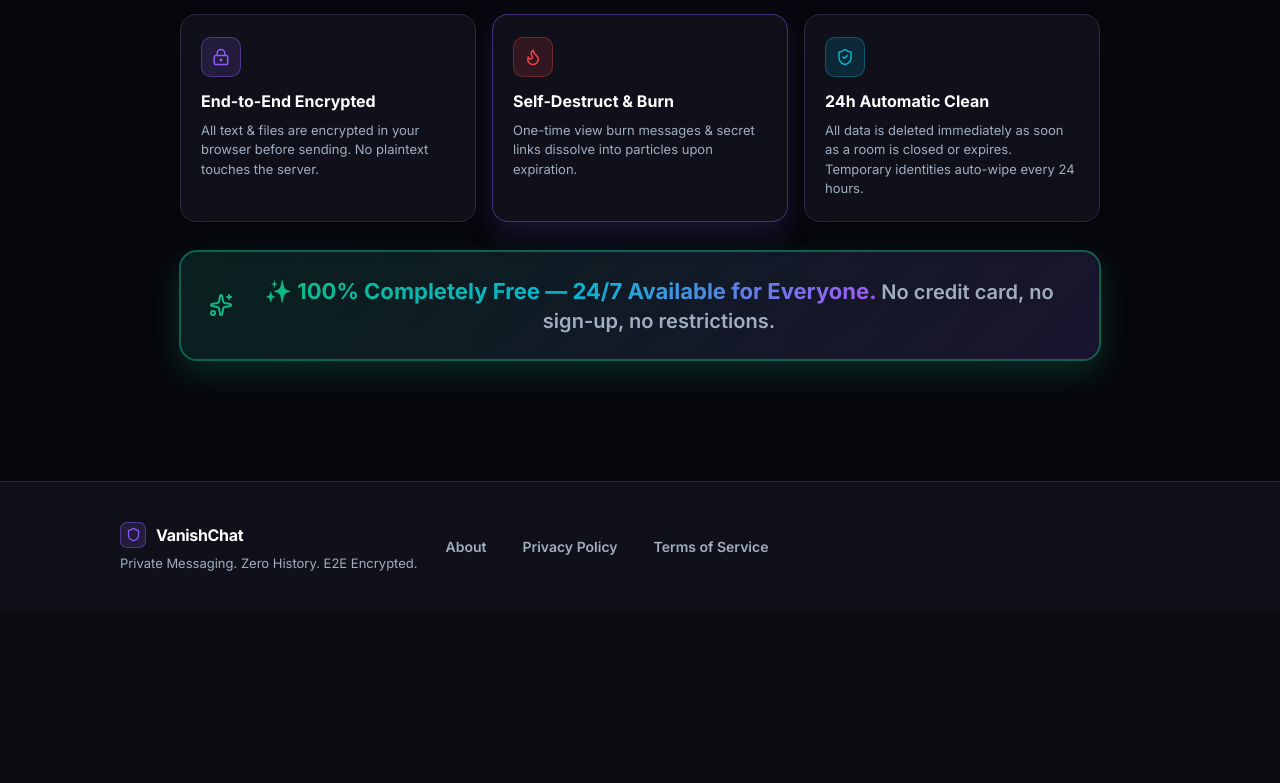
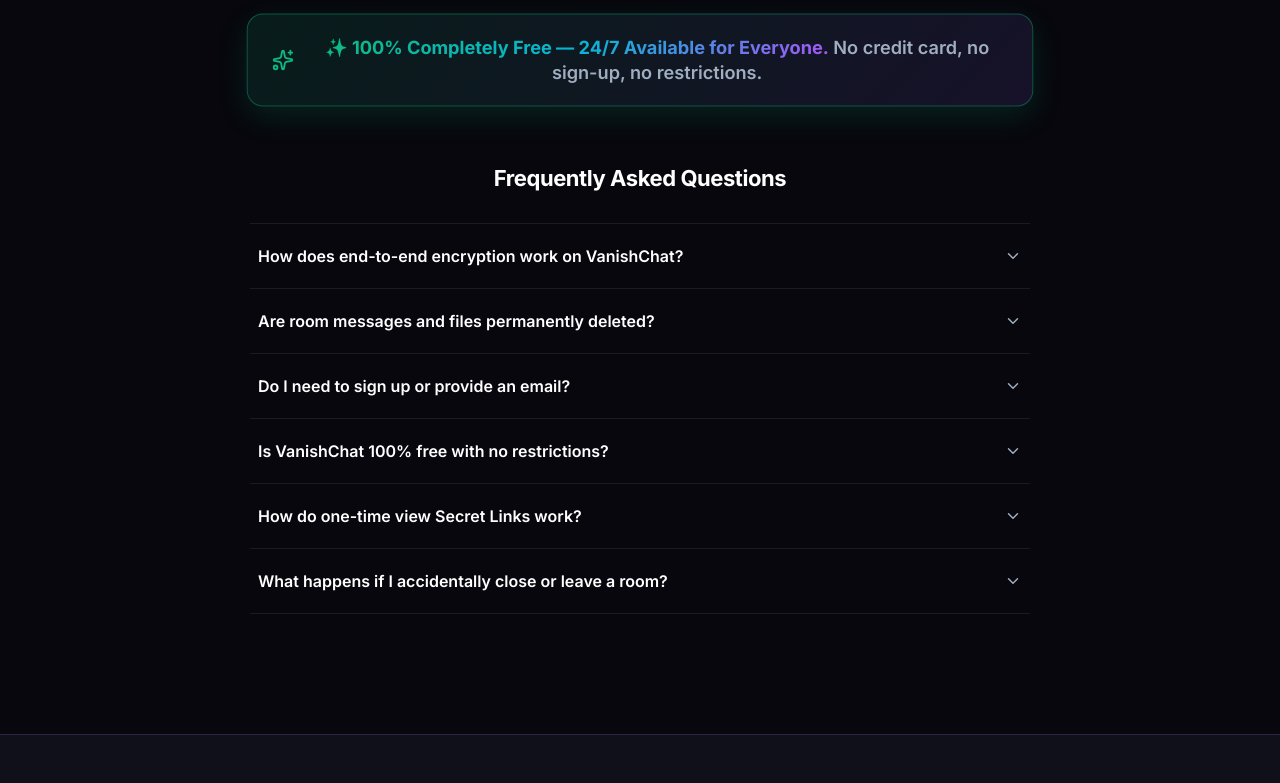
Before and after one commit to Nithin1614/Disappear-Chat, a React (Vite) app: page / in a window 1280 px wide. Shown: the part 780-1563 px from the top of the page. Before the commit the page ends 1392 px from the top, so only its background shows below. Built offline with nearby package versions, Linux system fonts and the light colour scheme; no server answers.

Commit message:
feat: replace generic cards with sleek Accordion FAQ & multi-column footer matching reference design

```diff
--- a/src/pages/LandingPage.jsx
+++ b/src/pages/LandingPage.jsx
@@ -1,5 +1,5 @@
 import { useState } from 'react';
-import { ShieldCheck, Flame, LockKeyhole, ArrowRight, Sparkles, Shield, FileText, Info, X } from 'lucide-react';
+import { ShieldCheck, Flame, LockKeyhole, ArrowRight, Sparkles, Shield, FileText, Info, X, ChevronDown } from 'lucide-react';
 import { useUser } from '../context/UserContext';
 import UserSetup from '../components/auth/UserSetup';
 import Header from '../components/ui/Header';
@@ -7,10 +7,38 @@
 export default function LandingPage() {
   const { isAuthenticated, userId, displayName } = useUser();
   const [activeModal, setActiveModal] = useState(null); // 'terms' | 'privacy' | 'about' | null
+  const [openFaq, setOpenFaq] = useState(null);
 
   const handleGoToDashboard = () => {
     window.location.href = '/dashboard';
   };
+
+  const faqs = [
+    {
+      q: "How does end-to-end encryption work on VanishChat?",
+      a: "All messages, text, and files are encrypted client-side in your browser using the Web Crypto API (AES-256-GCM + PBKDF2). Servers only receive encrypted ciphertext and random IVs. Plaintext never touches our servers."
+    },
+    {
+      q: "Are room messages and files permanently deleted?",
+      a: "Yes. When a room timer expires or the room is closed, all messages, images, and files dissolve permanently from database memory. Nothing is archived or logged."
+    },
+    {
+      q: "Do I need to sign up or provide an email?",
+      a: "No. VanishChat requires zero accounts, zero emails, and zero phone numbers. Your temporary 6-character ID is generated locally and auto-wipes after 24 hours."
+    },
+    {
+      q: "Is VanishChat 100% free with no restrictions?",
+      a: "Yes! VanishChat is 100% completely free 24/7 for everyone with no subscription fees, no ads, and no credit card required."
+    },
+    {
+      q: "How do one-time view Secret Links work?",
+      a: "Secret links self-destruct immediately after being viewed once. The decryption key lives exclusively in the URL #hash fragment, which browsers never transmit to servers."
+    },
+    {
+      q: "What happens if I accidentally close or leave a room?",
+      a: "If you accidentally exit an active room, a single-use 12-second Re-Entry Card automatically appears on your Dashboard so you can instantly rejoin before the room closes."
+    }
+  ];
 
   return (
     <div style={{
@@ -33,7 +61,7 @@
         padding: '24px 16px 60px', maxWidth: '1040px', margin: '0 auto', width: '100%', zIndex: 1
       }}>
 
-        {/* Hero Section Header */}
+        {/* Hero Section Header (EXACT SAME UI) */}
         <div style={{ textAlign: 'center', marginBottom: '32px', maxWidth: '680px', width: '100%' }}>
 
           {/* Badge */}
@@ -93,92 +121,34 @@
           )}
         </div>
 
-        {/* Primary Call to Action: Identity Setup Box */}
+        {/* Primary Call to Action: Identity Setup Box (EXACT SAME UI) */}
         <div style={{ width: '100%', maxWidth: '420px', marginBottom: '48px' }}>
           <UserSetup />
         </div>
 
-        {/* Feature Highlights Grid — Clean, responsive 3 cards */}
+        {/* 100% Free 24/7 Highlight Banner */}
         <div style={{
-          width: '100%', maxWidth: '920px',
-          display: 'grid', gridTemplateColumns: 'repeat(auto-fit, minmax(250px, 1fr))', gap: '16px'
-        }}>
-
-          {/* Card 1 */}
-          <div style={{
-            background: 'var(--surface)', border: '1px solid var(--border)', borderRadius: '16px', padding: '22px 20px',
-            boxShadow: '0 10px 24px rgba(0,0,0,0.3)', transition: 'border-color 0.2s, transform 0.2s',
-            display: 'flex', flexDirection: 'column', gap: '8px'
-          }}
-            onMouseEnter={e => { e.currentTarget.style.borderColor = 'var(--accent-border)'; e.currentTarget.style.transform = 'translateY(-2px)'; }}
-            onMouseLeave={e => { e.currentTarget.style.borderColor = 'var(--border)'; e.currentTarget.style.transform = 'translateY(0)'; }}
-          >
-            <div style={{ width: 40, height: 40, borderRadius: '10px', background: 'var(--accent-dim)', border: '1px solid var(--accent-border)', display: 'flex', alignItems: 'center', justifyContent: 'center' }}>
-              <LockKeyhole size={18} color="var(--accent)" />
-            </div>
-            <h3 style={{ fontSize: '16px', fontWeight: 700, color: 'var(--text)', marginTop: '4px' }}>End-to-End Encrypted</h3>
-            <p style={{ fontSize: '13px', color: 'var(--text-muted)', lineHeight: 1.5 }}>
-              All text & files are encrypted in your browser before sending. No plaintext touches the server.
-            </p>
-          </div>
-
-          {/* Card 2 */}
-          <div style={{
-            background: 'var(--surface)', border: '1px solid var(--accent-border)', borderRadius: '16px', padding: '22px 20px',
-            boxShadow: '0 12px 28px rgba(139,92,246,0.15)', transition: 'transform 0.2s',
-            display: 'flex', flexDirection: 'column', gap: '8px'
-          }}>
-            <div style={{ width: 40, height: 40, borderRadius: '10px', background: 'rgba(239,68,68,0.15)', border: '1px solid rgba(239,68,68,0.35)', display: 'flex', alignItems: 'center', justifyContent: 'center' }}>
-              <Flame size={18} color="var(--danger)" />
-            </div>
-            <h3 style={{ fontSize: '16px', fontWeight: 700, color: 'var(--text)', marginTop: '4px' }}>Self-Destruct & Burn</h3>
-            <p style={{ fontSize: '13px', color: 'var(--text-muted)', lineHeight: 1.5 }}>
-              One-time view burn messages & secret links dissolve into particles upon expiration.
-            </p>
-          </div>
-
-          {/* Card 3 */}
-          <div style={{
-            background: 'var(--surface)', border: '1px solid var(--border)', borderRadius: '16px', padding: '22px 20px',
-            boxShadow: '0 10px 24px rgba(0,0,0,0.3)', transition: 'border-color 0.2s, transform 0.2s',
-            display: 'flex', flexDirection: 'column', gap: '8px'
-          }}
-            onMouseEnter={e => { e.currentTarget.style.borderColor = 'var(--cyan)'; e.currentTarget.style.transform = 'translateY(-2px)'; }}
-            onMouseLeave={e => { e.currentTarget.style.borderColor = 'var(--border)'; e.currentTarget.style.transform = 'translateY(0)'; }}
-          >
-            <div style={{ width: 40, height: 40, borderRadius: '10px', background: 'var(--cyan-dim)', border: '1px solid rgba(6,182,212,0.35)', display: 'flex', alignItems: 'center', justifyContent: 'center' }}>
-              <ShieldCheck size={18} color="var(--cyan)" />
-            </div>
-            <h3 style={{ fontSize: '16px', fontWeight: 700, color: 'var(--text)', marginTop: '4px' }}>24h Automatic Clean</h3>
-            <p style={{ fontSize: '13px', color: 'var(--text-muted)', lineHeight: 1.5 }}>
-              All data is deleted immediately as soon as a room is closed or expires. Temporary identities auto-wipe every 24 hours.
-            </p>
-          </div>
-
-          {/* Bottom Card: 100% Free 24/7 Animated Banner */}
-          <div style={{
-            gridColumn: '1 / -1',
-            background: 'linear-gradient(135deg, rgba(16,185,129,0.14) 0%, rgba(139,92,246,0.14) 100%)',
-            border: '2px solid rgba(16,185,129,0.45)',
-            borderRadius: '18px',
-            padding: '24px 28px',
-            boxShadow: '0 12px 32px rgba(16,185,129,0.2)',
+          width: '100%', maxWidth: '780px',
+          background: 'linear-gradient(135deg, rgba(16,185,129,0.12) 0%, rgba(139,92,246,0.12) 100%)',
+          border: '1px solid rgba(16,185,129,0.4)',
+          borderRadius: '16px',
+          padding: '20px 24px',
+          boxShadow: '0 10px 30px rgba(16,185,129,0.15)',
           display: 'flex',
           alignItems: 'center',
           justifyContent: 'center',
-            gap: '14px',
+          gap: '12px',
           textAlign: 'center',
-            marginTop: '12px',
-            animation: 'freeBannerPulse 3s ease-in-out infinite'
+          marginBottom: '56px',
+          animation: 'freeBannerPulse 3.5s ease-in-out infinite'
         }}>
-            <Sparkles size={24} color="var(--success)" style={{ flexShrink: 0 }} />
-            <p style={{ fontSize: 'clamp(16px, 2.2vw, 20px)', fontWeight: 700, color: 'var(--text)', lineHeight: 1.4, margin: 0 }}>
+          <Sparkles size={22} color="var(--success)" style={{ flexShrink: 0 }} />
+          <p style={{ fontSize: 'clamp(15px, 2vw, 18px)', fontWeight: 700, color: 'var(--text)', lineHeight: 1.4, margin: 0 }}>
             <span style={{
               background: 'linear-gradient(135deg, #10b981 0%, #06b6d4 50%, #a855f7 100%)',
               WebkitBackgroundClip: 'text',
               WebkitTextFillColor: 'transparent',
-                fontWeight: 800,
-                fontSize: 'clamp(17px, 2.4vw, 22px)'
+              fontWeight: 800
             }}>
               ✨ 100% Completely Free — 24/7 Available for Everyone.
             </span>{' '}
@@ -188,21 +158,60 @@
           </p>
           <style>{`
             @keyframes freeBannerPulse {
-                0%, 100% { transform: scale(1); boxShadow: 0 12px 32px rgba(16,185,129,0.2); borderColor: rgba(16,185,129,0.45); }
-                50% { transform: scale(1.015); boxShadow: 0 16px 40px rgba(16,185,129,0.35); borderColor: rgba(16,185,129,0.7); }
+              0%, 100% { transform: scale(1); boxShadow: 0 10px 30px rgba(16,185,129,0.15); borderColor: rgba(16,185,129,0.4); }
+              50% { transform: scale(1.01); boxShadow: 0 14px 38px rgba(16,185,129,0.28); borderColor: rgba(16,185,129,0.65); }
             }
           `}</style>
         </div>
 
+        {/* Sleek Accordion FAQ Section (Inspired by Reference Image 2) */}
+        <div style={{ width: '100%', maxWidth: '780px' }}>
+          <h2 style={{
+            fontSize: '22px', fontWeight: 800, color: 'var(--text)',
+            textAlign: 'center', marginBottom: '28px', letterSpacing: '-0.02em'
+          }}>
+            Frequently Asked Questions
+          </h2>
+
+          <div style={{ display: 'flex', flexDirection: 'column', borderTop: '1px solid rgba(255,255,255,0.08)' }}>
+            {faqs.map((faq, idx) => {
+              const isOpen = openFaq === idx;
+              return (
+                <div key={idx} style={{ borderBottom: '1px solid rgba(255,255,255,0.08)' }}>
+                  <button
+                    onClick={() => setOpenFaq(isOpen ? null : idx)}
+                    style={{
+                      width: '100%', padding: '20px 8px', background: 'none', border: 'none',
+                      display: 'flex', alignItems: 'center', justifyContent: 'space-between',
+                      cursor: 'pointer', textAlign: 'left', gap: '16px'
+                    }}
+                  >
+                    <span style={{ fontSize: '16px', fontWeight: 600, color: isOpen ? 'var(--accent)' : 'var(--text)', transition: 'color 0.2s' }}>
+                      {faq.q}
+                    </span>
+                    <ChevronDown size={18} color="var(--text-muted)" style={{
+                      transform: isOpen ? 'rotate(180deg)' : 'rotate(0deg)',
+                      transition: 'transform 0.25s ease', flexShrink: 0
+                    }} />
+                  </button>
+                  {isOpen && (
+                    <div style={{ padding: '0 8px 20px', fontSize: '14px', color: 'var(--text-muted)', lineHeight: 1.6 }}>
+                      {faq.a}
+                    </div>
+                  )}
+                </div>
+              );
+            })}
+          </div>
         </div>
 
       </main>
 
-      {/* Footer Section */}
+      {/* Multi-Column Sleek Footer (Exact Reference Match to Image 2) */}
       <footer style={{
         background: 'var(--surface)',
         borderTop: '1px solid var(--border)',
-        padding: '40px 32px',
+        padding: '50px 24px 32px',
         width: '100%',
         zIndex: 1,
         marginTop: '60px'
@@ -210,58 +219,72 @@
         <div style={{
           maxWidth: '1040px',
           margin: '0 auto',
-          display: 'flex',
-          alignItems: 'center',
-          justify: 'space-between',
-          flexWrap: 'wrap',
-          gap: '28px'
+          display: 'grid',
+          gridTemplateColumns: 'repeat(auto-fit, minmax(200px, 1fr))',
+          gap: '36px',
+          paddingBottom: '36px',
+          borderBottom: '1px solid rgba(255,255,255,0.08)'
         }}>
-          {/* Brand Info */}
-          <div style={{ display: 'flex', flexDirection: 'column', gap: '6px' }}>
-            <div style={{ display: 'flex', alignItems: 'center', gap: '10px' }}>
+          {/* Column 1: Brand Info */}
+          <div>
+            <div style={{ display: 'flex', alignItems: 'center', gap: '10px', marginBottom: '12px' }}>
               <div style={{
-                width: 26, height: 26, borderRadius: '7px',
+                width: 30, height: 30, borderRadius: '8px',
                 background: 'var(--accent-dim)', border: '1px solid var(--accent-border)',
                 display: 'flex', alignItems: 'center', justifyContent: 'center'
               }}>
-                <Shield size={15} color="var(--accent)" />
+                <Shield size={16} color="var(--accent)" />
               </div>
-              <span style={{ fontSize: '16px', fontWeight: 700, color: 'var(--text)', letterSpacing: '-0.02em' }}>
+              <span style={{ fontSize: '17px', fontWeight: 800, color: 'var(--text)', letterSpacing: '-0.02em' }}>
                 VanishChat
               </span>
             </div>
-            <p style={{ fontSize: '13px', color: 'var(--text-muted)', margin: 0, lineHeight: 1.4 }}>
-              Private Messaging. Zero History. E2E Encrypted.
+            <p style={{ fontSize: '13px', color: 'var(--text-muted)', lineHeight: 1.5, margin: 0 }}>
+              Zero-knowledge encrypted private messaging. No logs, no history, 100% self-destructing.
             </p>
           </div>
 
-          {/* Nav Links: About, Terms, Privacy */}
-          <div style={{ display: 'flex', alignItems: 'center', gap: '36px', flexWrap: 'wrap' }}>
-            <button
-              onClick={() => setActiveModal('about')}
-              style={{ background: 'none', border: 'none', color: 'var(--text-muted)', fontSize: '14px', fontWeight: 600, cursor: 'pointer', transition: 'color 0.15s', padding: '4px 0' }}
-              onMouseEnter={e => e.currentTarget.style.color = 'var(--accent)'}
-              onMouseLeave={e => e.currentTarget.style.color = 'var(--text-muted)'}
-            >
-              About
-            </button>
-            <button
-              onClick={() => setActiveModal('privacy')}
-              style={{ background: 'none', border: 'none', color: 'var(--text-muted)', fontSize: '14px', fontWeight: 600, cursor: 'pointer', transition: 'color 0.15s', padding: '4px 0' }}
-              onMouseEnter={e => e.currentTarget.style.color = 'var(--accent)'}
-              onMouseLeave={e => e.currentTarget.style.color = 'var(--text-muted)'}
-            >
-              Privacy Policy
-            </button>
-            <button
-              onClick={() => setActiveModal('terms')}
-              style={{ background: 'none', border: 'none', color: 'var(--text-muted)', fontSize: '14px', fontWeight: 600, cursor: 'pointer', transition: 'color 0.15s', padding: '4px 0' }}
-              onMouseEnter={e => e.currentTarget.style.color = 'var(--accent)'}
-              onMouseLeave={e => e.currentTarget.style.color = 'var(--text-muted)'}
-            >
-              Terms of Service
-            </button>
+          {/* Column 2: Product */}
+          <div>
+            <h4 style={{ fontSize: '13px', fontWeight: 700, color: 'var(--text-muted)', textTransform: 'uppercase', letterSpacing: '0.06em', marginBottom: '16px' }}>Product</h4>
+            <ul style={{ listStyle: 'none', padding: 0, margin: 0, display: 'flex', flexDirection: 'column', gap: '10px' }}>
+              <li>
+                <button onClick={() => setActiveModal('about')} style={{ background: 'none', border: 'none', color: 'var(--text)', fontSize: '14px', cursor: 'pointer', padding: 0, transition: 'color 0.15s' }} onMouseEnter={e => e.currentTarget.style.color = 'var(--accent)'} onMouseLeave={e => e.currentTarget.style.color = 'var(--text)'}>About VanishChat</button>
+              </li>
+              <li>
+                <button onClick={() => window.location.href = '/dashboard'} style={{ background: 'none', border: 'none', color: 'var(--text)', fontSize: '14px', cursor: 'pointer', padding: 0, transition: 'color 0.15s' }} onMouseEnter={e => e.currentTarget.style.color = 'var(--accent)'} onMouseLeave={e => e.currentTarget.style.color = 'var(--text)'}>Go to Dashboard</button>
+              </li>
+              <li>
+                <button onClick={() => setActiveModal('about')} style={{ background: 'none', border: 'none', color: 'var(--text)', fontSize: '14px', cursor: 'pointer', padding: 0, transition: 'color 0.15s' }} onMouseEnter={e => e.currentTarget.style.color = 'var(--accent)'} onMouseLeave={e => e.currentTarget.style.color = 'var(--text)'}>End-to-End Encryption</button>
+              </li>
+            </ul>
           </div>
+
+          {/* Column 3: Legal */}
+          <div>
+            <h4 style={{ fontSize: '13px', fontWeight: 700, color: 'var(--text-muted)', textTransform: 'uppercase', letterSpacing: '0.06em', marginBottom: '16px' }}>Legal</h4>
+            <ul style={{ listStyle: 'none', padding: 0, margin: 0, display: 'flex', flexDirection: 'column', gap: '10px' }}>
+              <li>
+                <button onClick={() => setActiveModal('privacy')} style={{ background: 'none', border: 'none', color: 'var(--text)', fontSize: '14px', cursor: 'pointer', padding: 0, transition: 'color 0.15s' }} onMouseEnter={e => e.currentTarget.style.color = 'var(--accent)'} onMouseLeave={e => e.currentTarget.style.color = 'var(--text)'}>Privacy Policy</button>
+              </li>
+              <li>
+                <button onClick={() => setActiveModal('terms')} style={{ background: 'none', border: 'none', color: 'var(--text)', fontSize: '14px', cursor: 'pointer', padding: 0, transition: 'color 0.15s' }} onMouseEnter={e => e.currentTarget.style.color = 'var(--accent)'} onMouseLeave={e => e.currentTarget.style.color = 'var(--text)'}>Terms of Service</button>
+              </li>
+            </ul>
+          </div>
+
+          {/* Column 4: Support & Security */}
+          <div>
+            <h4 style={{ fontSize: '13px', fontWeight: 700, color: 'var(--text-muted)', textTransform: 'uppercase', letterSpacing: '0.06em', marginBottom: '16px' }}>Support</h4>
+            <p style={{ fontSize: '13px', color: 'var(--text-muted)', lineHeight: 1.5, margin: 0 }}>
+              100% Free 24/7 Available for everyone. No credit card, no sign-up.
+            </p>
+          </div>
+        </div>
+
+        {/* Bottom Copyright Bar */}
+        <div style={{ maxWidth: '1040px', margin: '24px auto 0', textAlign: 'center', fontSize: '12px', color: 'var(--text-dim)' }}>
+          © 2026 VanishChat. All rights reserved.
         </div>
       </footer>
 
```
Lines whose indentation alone changed are shown as unchanged.
